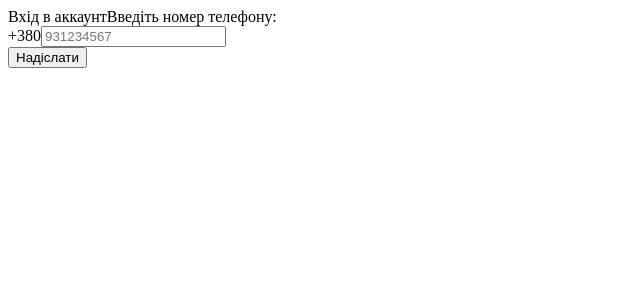
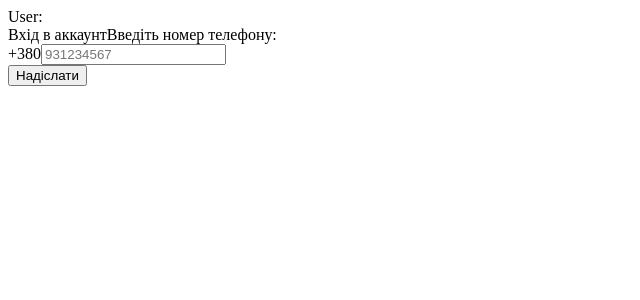
Before and after one commit to Bazar-INC/bazar, a React (Vite) app: page / in a window 1280 px wide. Shown: the top 300 px of the page, without its empty margins (0-640 px from the left). Built offline with nearby package versions, Linux system fonts and the light colour scheme; no server answers.

Commit message:
load user after page refresh

```diff
--- a/src/App.tsx
+++ b/src/App.tsx
@@ -1,8 +1,29 @@
-import { FC } from 'react';
+import { FC, useEffect } from 'react';
+import { AccountEndpoints } from "./api/endpoints/account";
 import { SignPage } from './components/pages/sign';
+import { accountActions } from "./features/account/reducer";
+import { useAppDispatch, useAppSelector } from "./store/hooks";
 
 const App: FC = () => {
-   return <SignPage />;
+
+   const dispatch = useAppDispatch();
+
+   const profile = useAppSelector(state => state.accountReducer.profile);
+
+   useEffect(() => {
+
+      AccountEndpoints.getProfile().then((response) => {
+         dispatch(accountActions.setProfile(response.data));
+      });
+
+   }, []);
+
+   return (
+      <div className="h-full">
+         <header>User: {profile.name}</header>
+         <SignPage />
+      </div>
+   );
 };
 
 export { App };
```
